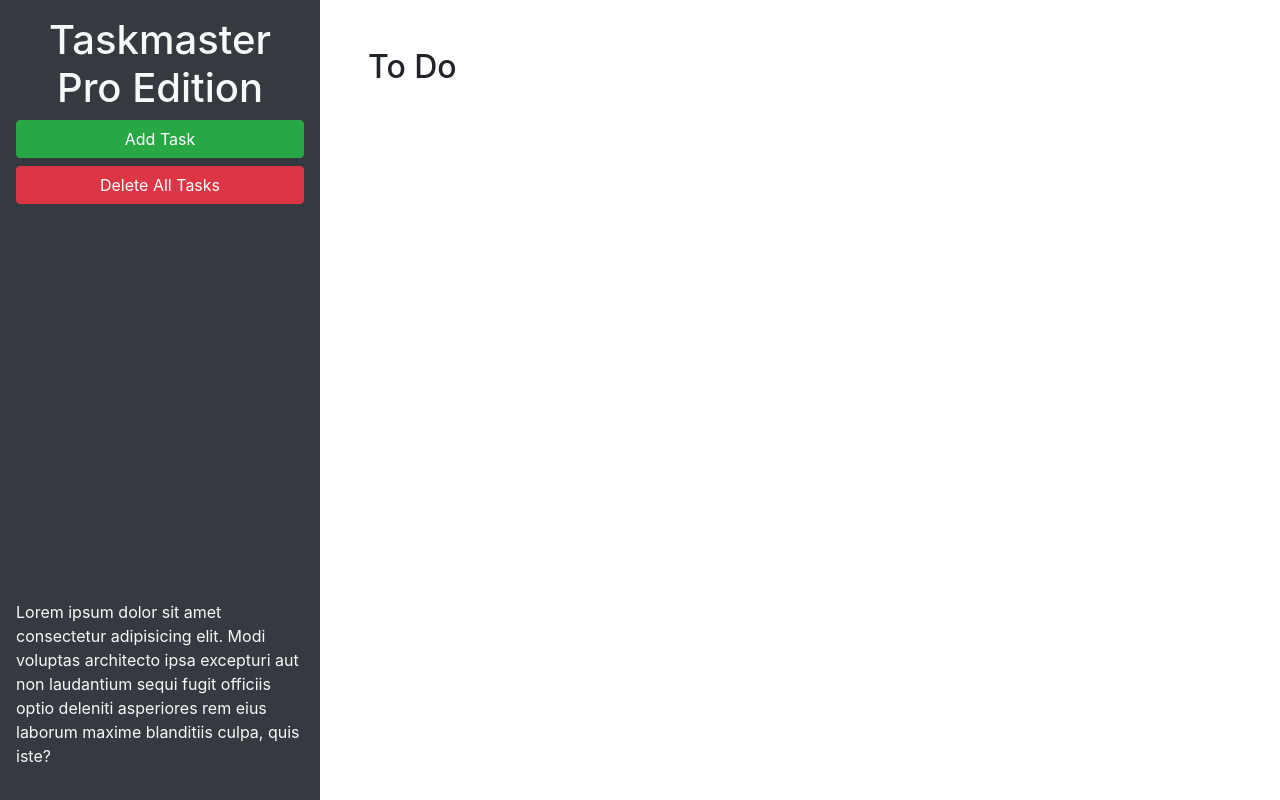
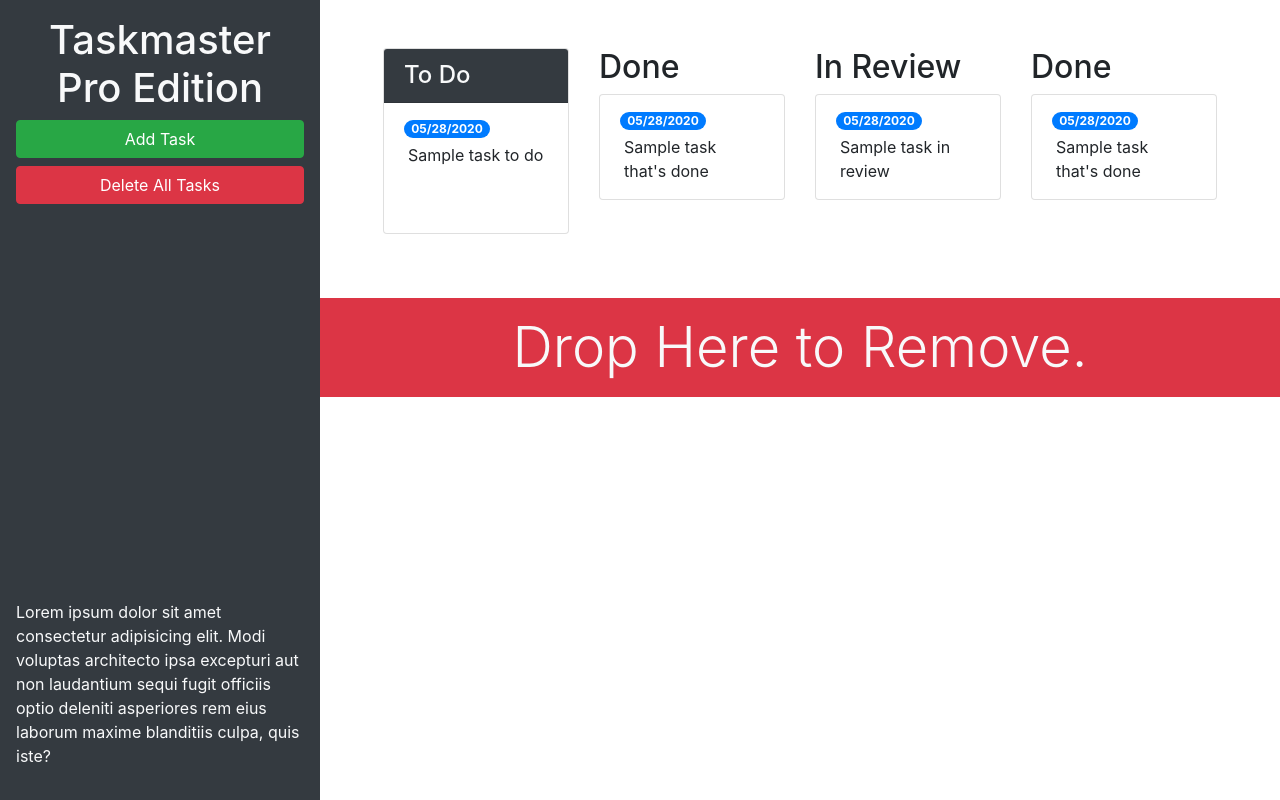
Before and after one commit to TaylorH07/taskmaster-pro, a plain HTML site: page index.html in a window 1280 px wide. Drawn offline with nearby package versions, Linux system fonts and the light colour scheme.

Commit message:
column styling

```diff
--- a/index.html
+++ b/index.html
@@ -14,20 +14,72 @@
 <body>
 
   <div class="row min-vh-100 no-gutters">
-    <header class="col-12 col-lg-3 bg-dark text-light d-flex flex-column p-4 p-lg-3">
+    <header class="col-12 col-lg-3 bg-dark text-light sticky-top d-flex flex-column p-4 p-lg-3">
       <h1 class="text-center">Taskmaster Pro Edition</h1>
       <button id="create-task" class="btn btn-block btn-success" data-toggle="modal" data-target="#task-form-modal">Add
         Task</button>
       <button id="remove-tasks" class="btn btn-block btn-danger">Delete All Tasks</button>
-      <p class="mt-auto">Lorem ipsum dolor sit amet consectetur adipisicing elit. Modi voluptas architecto ipsa
+      <p class="mt-auto d-none d-lg-block">
+        Lorem ipsum dolor sit amet consectetur adipisicing elit. Modi voluptas architecto ipsa
         excepturi aut non
         laudantium sequi fugit officiis optio deleniti asperiores rem eius laborum maxime blanditiis culpa, quis iste?
       </p>
     </header>
-    <main class="col-12 col-lg-9">
-      <div class="m-5">
-        <h2>To Do</h2>
-        <ul id="list-toDo" class="list-group"> </ul>
+    <main class="col-12 col-lg-9 d-flex flex-column">
+      <div class="m-5 row justify-content-around">
+        <!-- todo start -->
+        <div class="col-12 col-md-6 col-xl-3 mb-3">
+          <div class="card">
+            <h4 class="card-header bg-dark text-light">
+              To Do
+            </h4>
+            <ul id="list-toDo" class="list-group list-group-flush">
+              <li class="list-group-item">
+                <span class="badge badge-primary badge-pill">05/28/2020</span>
+                <p class="m-1">Sample task to do</p>
+              </li>
+            </ul>
+          </div>
+        </div>
+        <!-- todo end -->
+        <!-- in progress start -->
+        <div class="col-12 col-md-6 col-xl-3 mb-3">
+          <h2>Done</h2>
+          <ul id="list-done" class="list-group">
+            <li class="list-group-item">
+              <span class="badge badge-primary badge-pill">05/28/2020</span>
+              <p class="m-1">Sample task that's done</p>
+            </li>
+          </ul>
+        </div>
+        <!-- in progress end -->
+        <!-- in review start -->
+        <div class="col">
+          <h2>In Review</h2>
+          <ul id="list-inReview" class="list-group">
+            <li class="list-group-item">
+              <span class="badge badge-primary badge-pill">05/28/2020</span>
+              <p class="m-1">Sample task in review</p>
+            </li>
+          </ul>
+        </div>
+        <!-- in review end -->
+        <!-- done start -->
+        <div class="col-12 col-md-6 col-xl-3 mb-3">
+          <h2>Done</h2>
+          <ul id="list-done" class="list-group">
+            <li class="list-group-item">
+              <span class="badge badge-primary badge-pill">05/28/2020</span>
+              <p class="m-1">Sample task that's done</p>
+            </li>
+          </ul>
+        </div>
+        <!-- done end -->
+      </div>
+      <div id="trash">
+        <div class="w-100 bg-danger p-3 text-center text-light display-4">
+          Drop Here to Remove.
+        </div>
       </div>
     </main>
   </div>
@@ -48,11 +100,11 @@
           <form>
             <div class="form-group">
               <label for="modalTaskDescription">Task description</label>
-              <textarea id="modalTaskDescription" rows="3"></textarea>
+              <textarea id="modalTaskDescription" rows="3" class="form-control"></textarea>
             </div>
             <div class="form-group">
               <label for="modalDueDate">Due date</label>
-              <input type="text" id="modalDueDate" placeholder="mm/dd/yyyy" autocomplete="off" />
+              <input type="text" class="form-control" id="modalDueDate" placeholder="mm/dd/yyyy" autocomplete="off" />
             </div>
           </form>
         </div>
```
